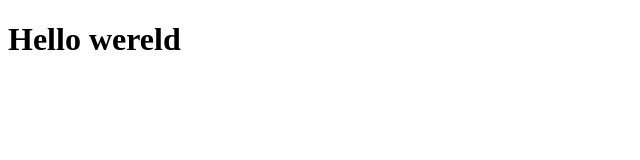
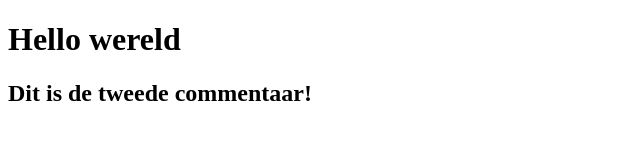
Before and after one commit to Zadowolony/github-test, a plain HTML site: page index.html in a window 1280 px wide. Shown: the whole page, without its empty margins (0-640 px from the left). Drawn offline with Linux system fonts and the light colour scheme.

Commit message:
titels toegevoegd

```diff
--- a/index.html
+++ b/index.html
@@ -10,6 +10,7 @@
 <body>
 
     <h1>Hello wereld</h1>
+    <h2>Dit is de tweede commentaar!</h2>
 
 </body>
 
```
